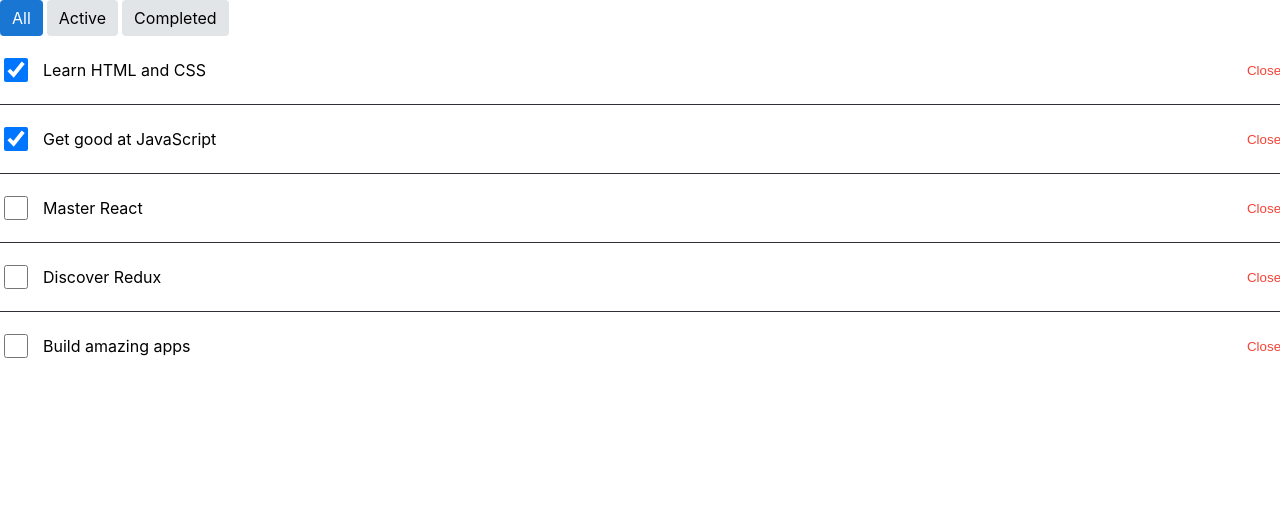
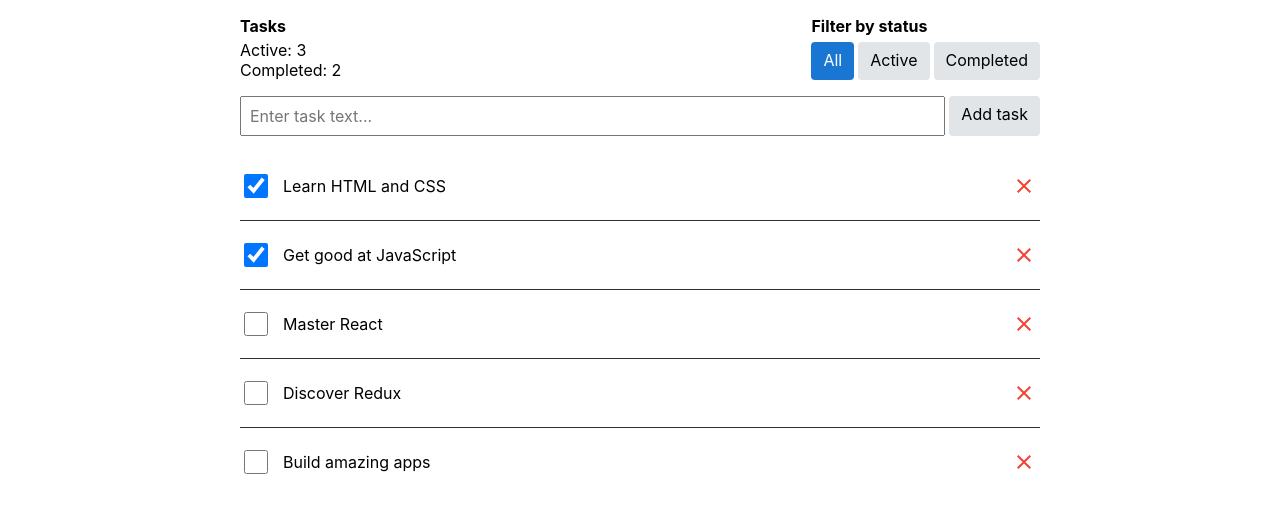
Before and after one commit to Anekses/goit-szkolenia, a React (Create React App) app: page / in a window 1280 px wide. Shown: the top 512 px of the page. Built offline with nearby package versions, Linux system fonts and the light colour scheme.

Commit message:
12 class prep

```diff
--- a/package.json
+++ b/package.json
@@ -13,6 +13,7 @@
     "react": "^18.2.0",
     "react-content-loader": "^6.2.1",
     "react-dom": "^18.2.0",
+    "react-icons": "^4.8.0",
     "react-redux": "^8.0.5",
     "react-router-dom": "^6.10.0",
     "react-scripts": "5.0.1",
--- a/src/App.js
+++ b/src/App.js
@@ -1,14 +1,17 @@
-import { useSelector } from "react-redux";
-import { StatusFilter } from "./components/StatusFilter/StatusFilter";
 import { TaskList } from "./components/TaskList/TaskList";
+import { Layout } from "./components/Layout/Layout";
+import { AppBar } from "./components/AppBar/AppBar";
+import { TaskForm } from "./components/TaskForm/TaskForm";
+
 
 const App = () => {
 
   return (
-    <div>
-      <StatusFilter />
+    <Layout>
+      <AppBar />
+      <TaskForm />
       <TaskList />
-    </div>
+    </Layout>
   )
 }
 
--- a/src/components/AppBar/AppBar.js
+++ b/src/components/AppBar/AppBar.js
@@ -1,5 +1,5 @@
-import { StatusFilter } from "components/StatusFilter/StatusFilter";
-import { TaskCounter } from "components/TaskCounter/TaskCounter";
+import { TaskCounter } from "../TaskCounter/TaskCounter";
+import { StatusFilter } from "../StatusFilter/StatusFilter"
 import css from "./AppBar.module.css";
 
 export const AppBar = () => {
--- a/src/components/Task/Task.js
+++ b/src/components/Task/Task.js
@@ -1,16 +1,26 @@
+import { useDispatch } from "react-redux";
+import { MdClose } from "react-icons/md";
+import { deleteTask, toggleCompleted } from "../../redux/actions";
 import css from "./Task.module.css";
 
 export const Task = ({ task }) => {
+  const dispatch = useDispatch();
+
+  const handleDelete = () => dispatch(deleteTask(task.id));
+
+  const handleToggle = () => dispatch(toggleCompleted(task.id));
+
   return (
     <div className={css.wrapper}>
       <input
         type="checkbox"
         className={css.checkbox}
         checked={task.completed}
+        onChange={handleToggle}
       />
       <p className={css.text}>{task.text}</p>
-      <button className={css.btn}>
-        Close
+      <button className={css.btn} onClick={handleDelete}>
+        <MdClose size={24} />
       </button>
     </div>
   );
--- a/src/components/TaskForm/TaskForm.js
+++ b/src/components/TaskForm/TaskForm.js
@@ -1,5 +1,5 @@
 import { useDispatch } from "react-redux";
-import { Button } from "components/Button/Button";
+import { Button } from "../Button/Button";
 import { addTask } from "../../redux/actions";
 import css from "./TaskForm.module.css";
 
```
Also changed, not shown: src/components/Task/Task.module.css (indentation only), 2 other files (tests, documents, lock files or other folders).
